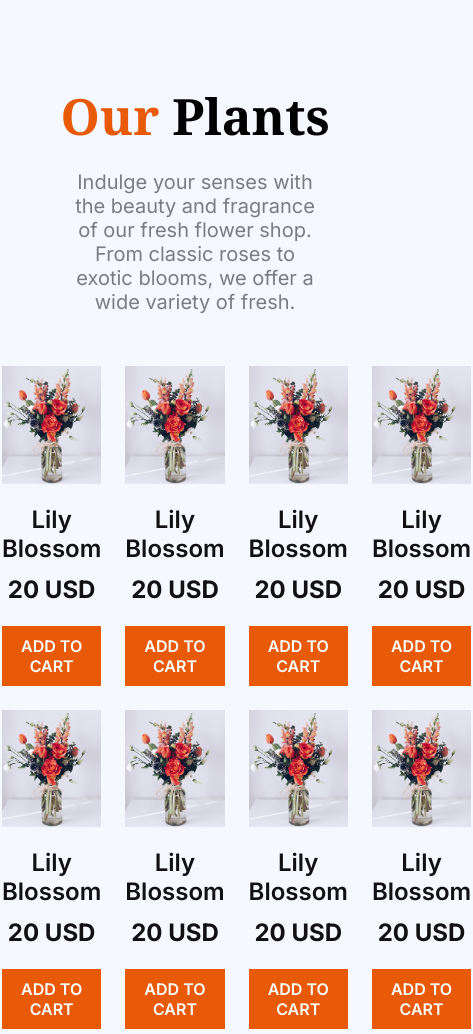
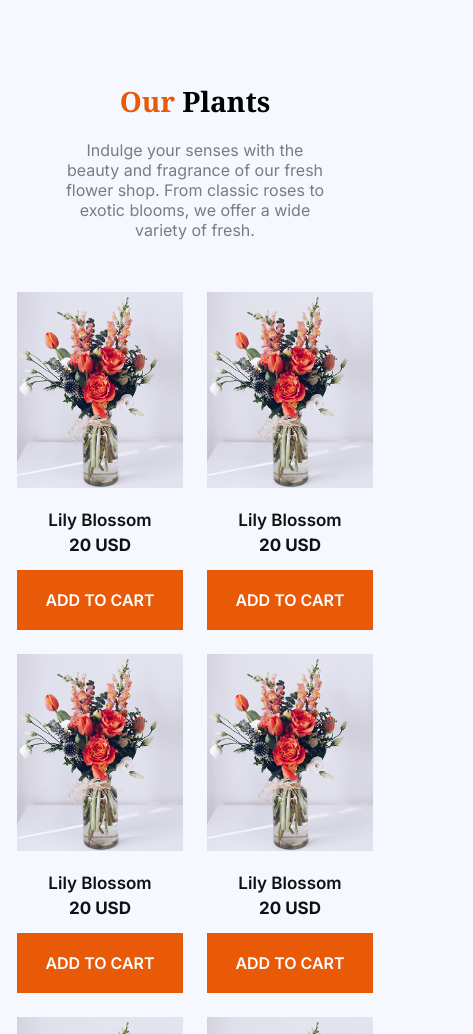
Before and after one commit to almahbubaasha/web-assignment-02, a plain HTML site: page index.html in a window 390 px wide. Shown: the part 706-1740 px from the top of the page, 473 px wide, since content can reach past the window. Drawn offline with Linux system fonts and the light colour scheme.

Commit message:
made our plants section responsive

```diff
--- a/style.css
+++ b/style.css
@@ -137,7 +137,7 @@ nav .navlink-menu{
 /* cards */
 
 .our-plants{
-    margin-bottom: 30px;
+    margin-bottom: 60px;
 }
 
 .card{
@@ -230,6 +230,42 @@ nav .navlink-menu{
      width: 78%;
 }
 
+/* our plants */
+
+
+.plant-title{
+    font-size: 28px;
+    margin-bottom: 20px;
+
+}
+
+.plant-description{
+    width: 67%;
+    font-size: 16px;
+    /* margin-bottom: ;  */
+}
+
+.our-plants-card{
+    display: grid;
+    grid-template-columns: repeat(2, 1fr);
+    gap: 20px;
+    padding: 0px 15px;
+}
+
+.card-title{
+    font-size: 17px;
+    margin-bottom: 5px;
+}
+
+.card-description{
+    font-size: 17px;
+    margin-bottom: 15px;
+}
+
+.card-button{
+    padding: 20px 0px;
+}
+
 
 
 }
```
